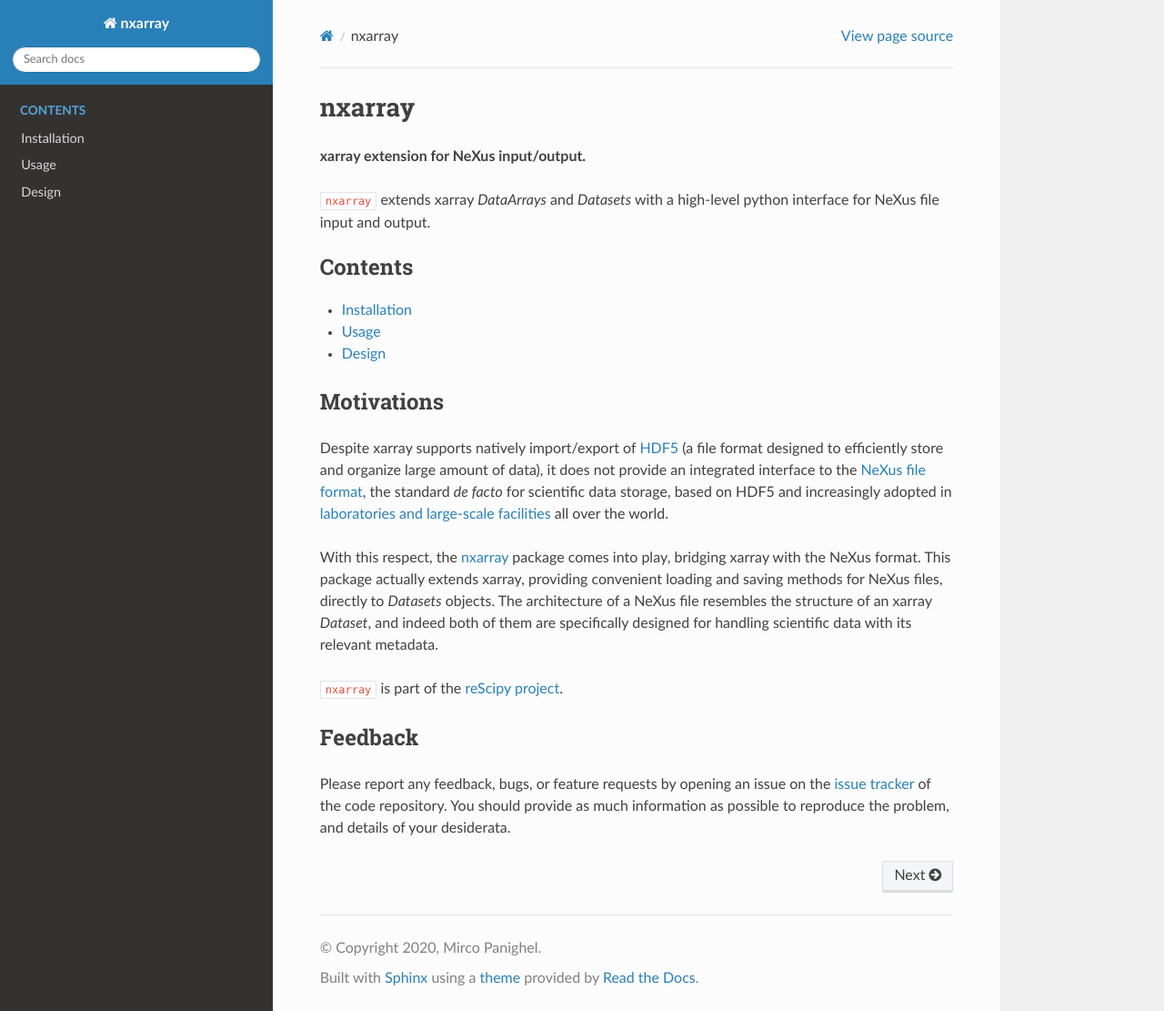
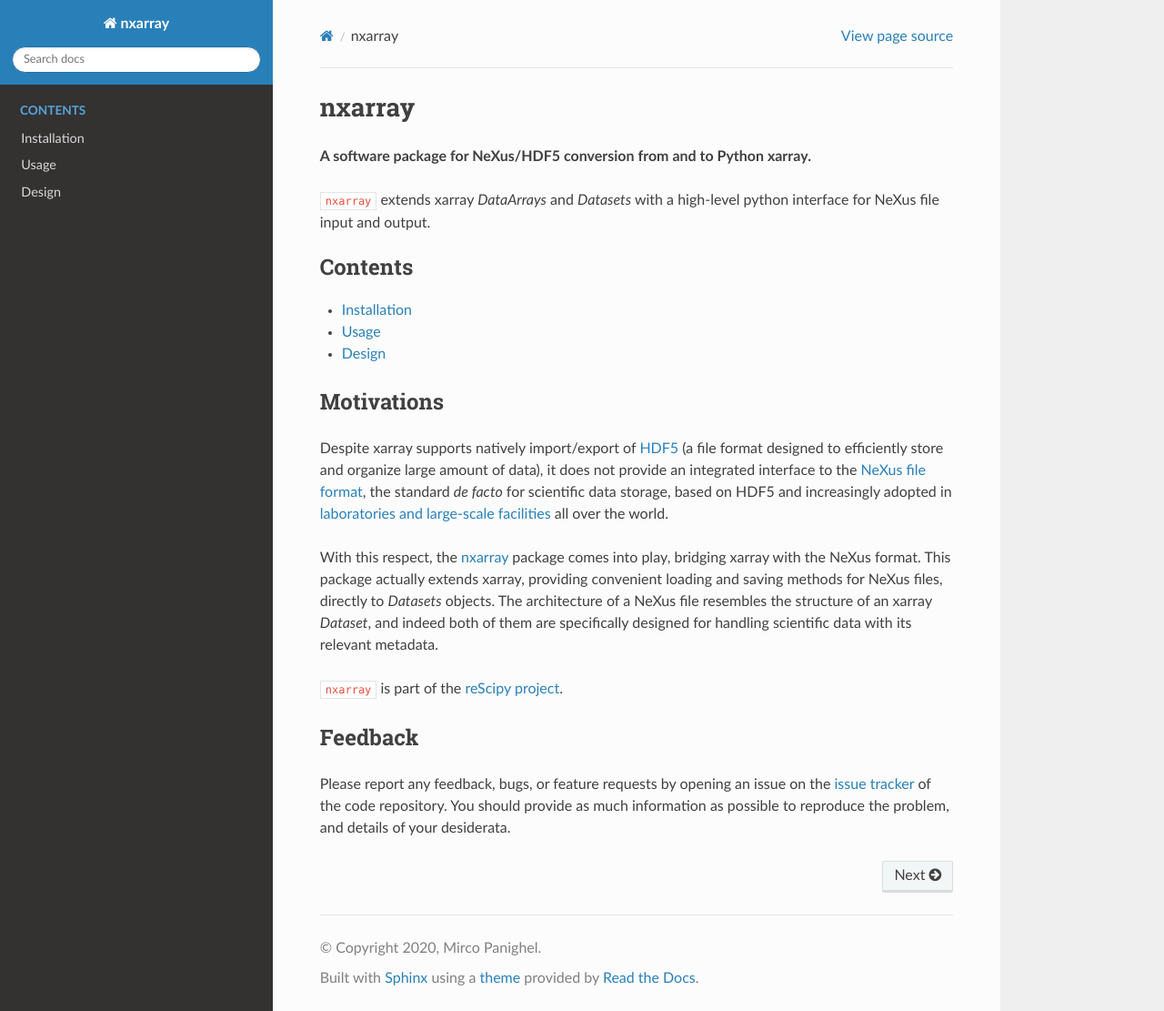
Before and after one commit to rescipy-project/nxarray, a Sphinx documentation site: the page built from docs/index.rst, in a window 1280 px wide and 1111 px high. Shown: the whole window at 91% size. Built offline with Sphinx 7.4.7 and the Read the Docs theme 2.0.0, drawn with Linux system fonts in a browser that asks for light colours.

Commit message:
Update short description in docs

```diff
--- a/docs/index.rst
+++ b/docs/index.rst
@@ -2,7 +2,7 @@
 nxarray
 =======
 
-**xarray extension for NeXus input/output.**
+**A software package for NeXus/HDF5 conversion from and to Python xarray.**
 
 ``nxarray`` extends xarray *DataArrays* and *Datasets* with a high-level python interface for NeXus file input and output.
 
```
